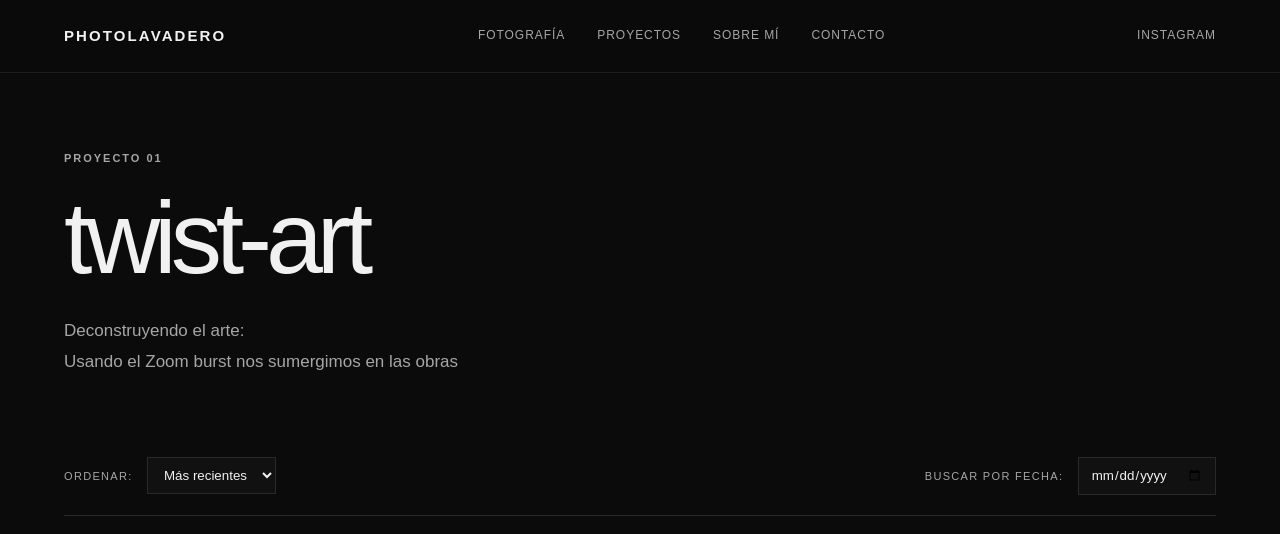
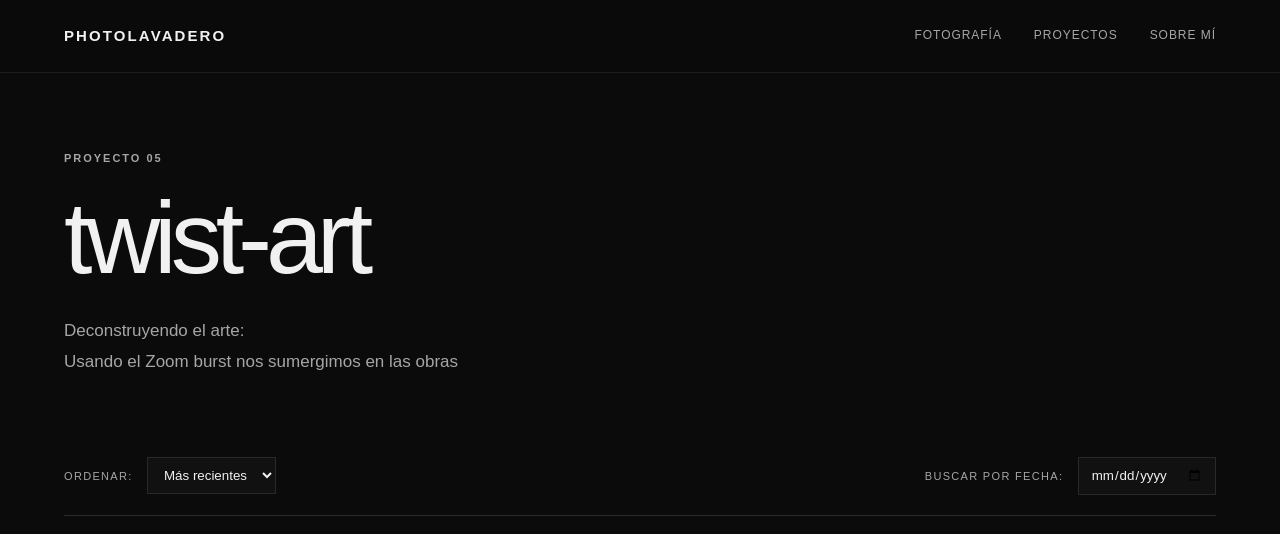
Before and after one commit to photolavadero/foto, a plain HTML site: page proyectos/twist-art.html in a window 1280 px wide. Shown: the top 534 px of the page. Drawn offline with Linux system fonts and the light colour scheme.

Commit message:
Refactor twist-art.html structure and content
Updated project header and added controls for sorting and filtering photographs. Adjusted project description and ensured proper loading of images in the gallery.

```diff
--- a/proyectos/twist-art.html
+++ b/proyectos/twist-art.html
@@ -57,25 +57,10 @@
         Sobre mí
       </a>
 
-      <a href="../index.html#contacto">
-        Contacto
-      </a>
 
     </nav>
 
 
-    <div class="social">
-
-      <a
-        href="https://www.instagram.com/TU_USUARIO/"
-        target="_blank"
-        rel="noopener"
-        aria-label="Instagram"
-      >
-        Instagram
-      </a>
-
-    </div>
 
   </header>
 
@@ -95,7 +80,7 @@
       <div class="project-header">
 
         <p class="eyebrow">
-          PROYECTO 01
+          PROYECTO 05
         </p>
 
         <h1>
```
